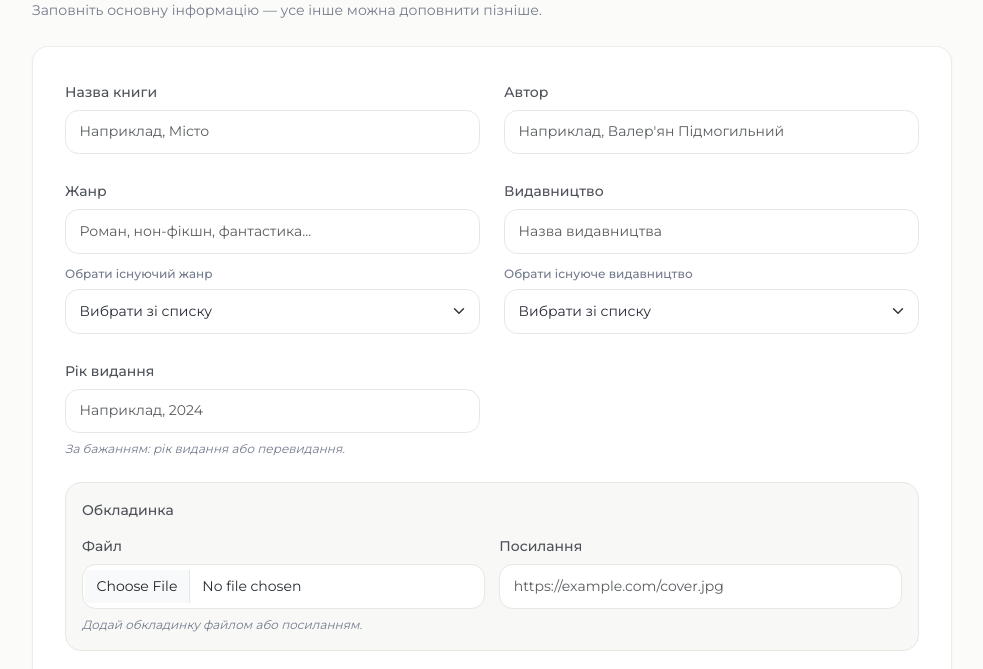
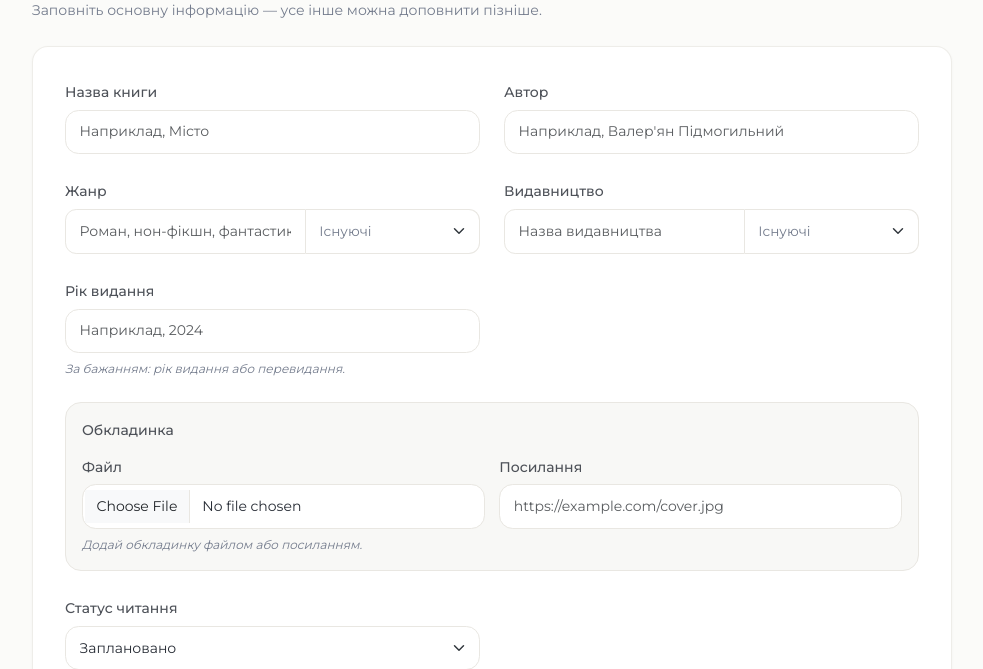
Before and after one commit to KaterynaShynkaryk/BookNest, a Django app: page /books/add/ in a window 1280 px wide. Shown: the part 222-891 px from the top of the page, without its empty margins (148-1131 px from the left). Run offline with Django 5.2, Linux system fonts and the light colour scheme; a user stored in the database is signed in; tables that the repository leaves empty hold one stand-in row (values such as "Sample post").

Commit message:
correction of errors

```diff
--- a/library/templates/library/book_form.html
+++ b/library/templates/library/book_form.html
@@ -50,23 +50,24 @@
                                 </label>
                             {% else %}
                                 <label class="form-label" for="{{ field.id_for_label }}">{{ field.label }}</label>
-                                {{ field }}
                                 {% if field.name == 'genre' and form.genre_options %}
-                                    <div class="existing-value-picker" aria-label="Існуючі жанри">
-                                        <label class="form-label" for="genre-existing-picker">Обрати існуючий жанр</label>
-                                        <select class="form-select" id="genre-existing-picker" data-fill-field="{{ field.id_for_label }}">
-                                            <option value="">Вибрати зі списку</option>
+                                    <div class="combined-value-field" aria-label="Жанр: введіть свій або оберіть існуючий">
+                                        {{ field }}
+                                        <select class="form-select existing-value-select" id="genre-existing-picker" data-fill-field="{{ field.id_for_label }}" aria-label="Обрати існуючий жанр">
+                                            <option value="">Існуючі</option>
                                             {% for genre in form.genre_options %}<option value="{{ genre }}">{{ genre }}</option>{% endfor %}
                                         </select>
                                     </div>
                                 {% elif field.name == 'publisher' and form.publisher_options %}
-                                    <div class="existing-value-picker" aria-label="Існуючі видавництва">
-                                        <label class="form-label" for="publisher-existing-picker">Обрати існуюче видавництво</label>
-                                        <select class="form-select" id="publisher-existing-picker" data-fill-field="{{ field.id_for_label }}">
-                                            <option value="">Вибрати зі списку</option>
+                                    <div class="combined-value-field" aria-label="Видавництво: введіть своє або оберіть існуюче">
+                                        {{ field }}
+                                        <select class="form-select existing-value-select" id="publisher-existing-picker" data-fill-field="{{ field.id_for_label }}" aria-label="Обрати існуюче видавництво">
+                                            <option value="">Існуючі</option>
                                             {% for publisher in form.publisher_options %}<option value="{{ publisher }}">{{ publisher }}</option>{% endfor %}
                                         </select>
                                     </div>
+                                {% else %}
+                                    {{ field }}
                                 {% endif %}
                             {% endif %}
                             {% if field.help_text %}<div class="form-text">{{ field.help_text }}</div>{% endif %}
--- a/library/templates/library/book_list.html
+++ b/library/templates/library/book_list.html
@@ -71,7 +71,7 @@
     <section class="book-grid" aria-label="Список книг">
         {% if books %}
             {% for book in books %}
-                <article class="book-card fade-in" style="animation-delay: {{ forloop.counter0 }}00ms">
+                <article class="book-card book-card--{{ book.status }} fade-in" style="animation-delay: {{ forloop.counter0 }}00ms">
                     <a class="book-card__link" href="{% url 'book_detail' book.pk %}" aria-label="Відкрити деталі книги {{ book.title }}"></a>
                     <div class="status-strip status-strip--{{ book.status }}" aria-hidden="true"></div>
                     <div class="book-card__body">
--- a/static/css/styles.css
+++ b/static/css/styles.css
@@ -395,10 +395,12 @@
 }
 
 .book-card {
+    background: linear-gradient(to bottom, var(--card) 0 5px, var(--card) 5px);
     display: flex;
     flex-direction: column;
     min-height: 100%;
     overflow: visible;
+    padding-top: 5px;
     position: relative;
     transition: box-shadow 0.2s ease, transform 0.2s ease;
 }
@@ -421,18 +423,14 @@
     transform: translateY(-1px);
 }
 
+.book-card--planned { background: linear-gradient(to bottom, var(--status-planned-text) 0 5px, var(--card) 5px); }
+.book-card--reading { background: linear-gradient(to bottom, var(--status-reading-text) 0 5px, var(--card) 5px); }
+.book-card--completed { background: linear-gradient(to bottom, var(--status-completed-text) 0 5px, var(--card) 5px); }
+.book-card--failed { background: linear-gradient(to bottom, var(--status-failed-text) 0 5px, var(--card) 5px); }
+
 .status-strip {
-    border-radius: 1rem 1rem 0 0;
-    flex-shrink: 0;
-    height: 5px;
-    margin: -1px -1px 0;
-    width: calc(100% + 2px);
+    display: none;
 }
-
-.status-strip--planned { background: var(--status-planned-text); }
-.status-strip--reading { background: var(--status-reading-text); }
-.status-strip--completed { background: var(--status-completed-text); }
-.status-strip--failed { background: var(--status-failed-text); }
 
 .book-card__body {
     display: flex;
@@ -747,16 +745,27 @@
     margin-top: 0.35rem;
 }
 
-.existing-value-picker {
-    display: grid;
-    gap: 0.35rem;
-    margin-top: 0.65rem;
+.combined-value-field {
+    align-items: stretch;
+    display: flex;
 }
 
-.existing-value-picker .form-label {
+.combined-value-field .form-control {
+    border-radius: 0.7rem 0 0 0.7rem;
+    min-width: 0;
+}
+
+.combined-value-field .existing-value-select {
+    border-left: 0;
+    border-radius: 0 0.7rem 0.7rem 0;
     color: var(--muted-foreground);
-    font-size: 0.75rem;
-    margin-bottom: 0;
+    flex: 0 0 min(42%, 11rem);
+    font-size: 0.85rem;
+}
+
+.combined-value-field:focus-within .form-control,
+.combined-value-field:focus-within .existing-value-select {
+    border-color: color-mix(in srgb, var(--primary) 55%, var(--border));
 }
 
 .cover-field-group {
```
Also changed, not shown: library/tests.py (+15 -7 lines).
